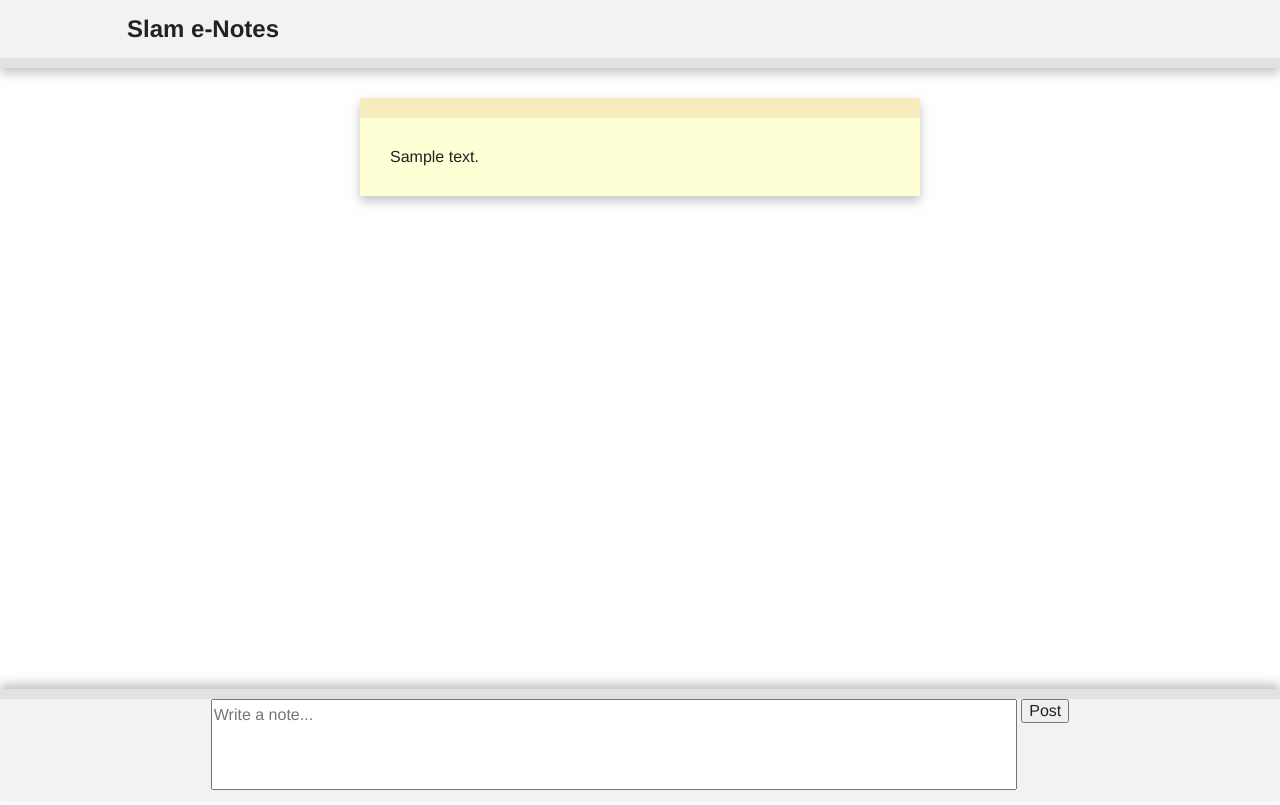
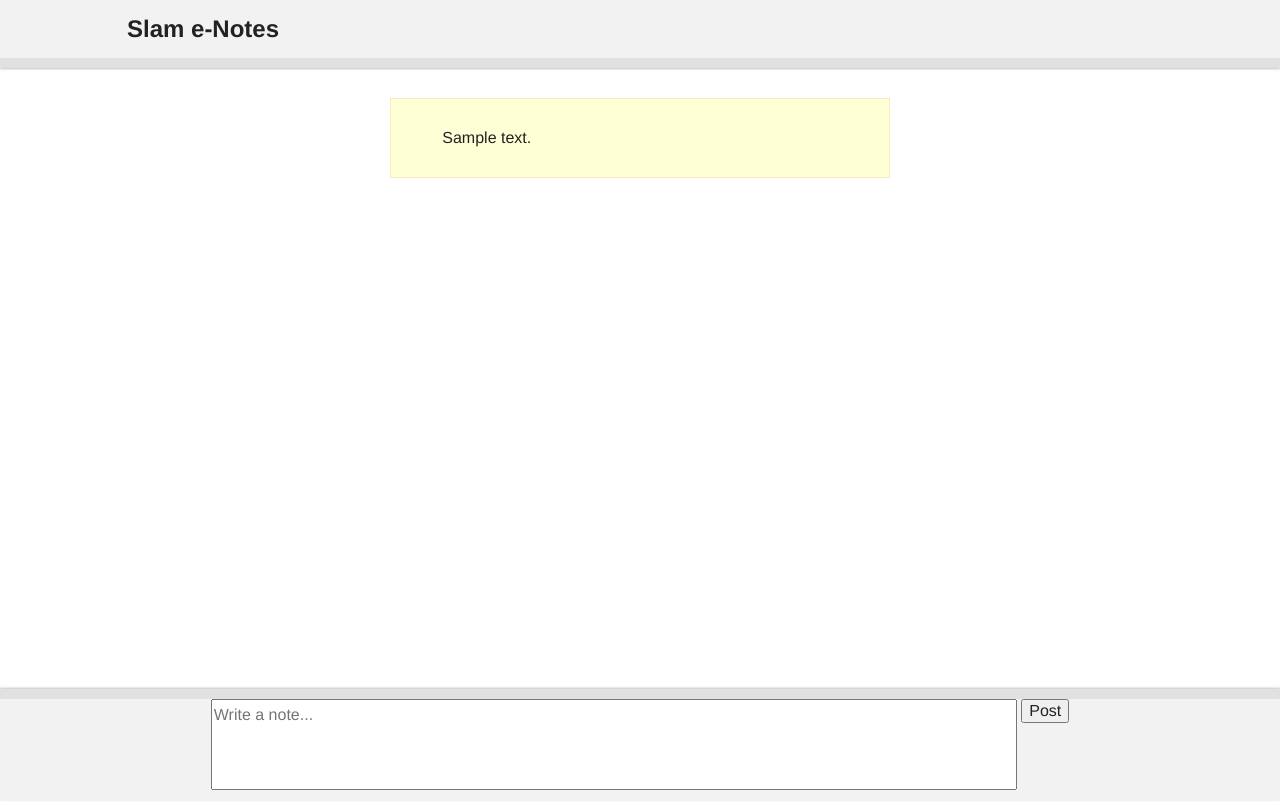
Before and after one commit to CS3398-Arctic/CS3398-Arctic-F2016, a Django app: page /note-test in a window 1280 px wide. Run offline with Django 3.2, Linux system fonts and the light colour scheme; tables that the repository leaves empty hold one stand-in row (values such as "Sample post"); some libraries are stand-ins or nearby versions.

Commit message:
updating note styling in main.css

```diff
--- a/static/css/main.css
+++ b/static/css/main.css
@@ -159,9 +159,9 @@ body.full-height {
 }
 
 .full-height > .header-container {
-    -webkit-box-shadow: 0 5px 10px rgba(170, 170, 170, 0.70);
-    -moz-box-shadow: 0 5px 10px rgba(170, 170, 170, 0.70);
-    box-shadow: 0 5px 10px rgba(170, 170, 170, 0.70);
+    -webkit-box-shadow: 0 1px 2px rgba(170, 170, 170, 0.70);
+    -moz-box-shadow: 0 1px 2px rgba(170, 170, 170, 0.70);
+    box-shadow: 0 1px 2px rgba(170, 170, 170, 0.70);
     border-bottom-width: 10px;
     height: 58px;
     position: relative;
@@ -179,27 +179,25 @@ body.full-height {
 }
 
 .full-height .main {
-    max-width: 600px;
 }
 
 .full-height article.note {
-    border-top: 20px solid #f7ecbe;
+    border: 1px solid #f7ecbe;
     background-color: #ffffd6;
     float: none;
     padding: 10px 5%;
     max-width: 500px;
     width: 100%;
-    -webkit-box-shadow: 0 5px 10px rgba(170, 170, 170, 0.70);
-    -moz-box-shadow: 0 5px 10px rgba(170, 170, 170, 0.70);
-    box-shadow: 0 5px 10px rgba(170, 170, 170, 0.70);
-    text-align: left;
     margin: 0 auto 20px;
+    -webkit-box-sizing: border-box;
+    -moz-box-sizing: border-box;
+    box-sizing: border-box;
 }
 
 .full-height > .footer-container {
-    -webkit-box-shadow: 0 -5px 10px rgba(170, 170, 170, 0.70);
-    -moz-box-shadow: 0 -5px 10px rgba(170, 170, 170, 0.70);
-    box-shadow: 0 -5px 10px rgba(170, 170, 170, 0.70);
+    -webkit-box-shadow: 0 -1px 2px rgba(170, 170, 170, 0.70);
+    -moz-box-shadow: 0 -1px 2px rgba(170, 170, 170, 0.70);
+    box-shadow: 0 -1px 2px rgba(170, 170, 170, 0.70);
     border-top-width: 10px;
     height: 102px;
     text-align: center;
--- a/templates/note_test.html
+++ b/templates/note_test.html
@@ -13,7 +13,7 @@
         <link rel="apple-touch-icon" href="{% static 'images/apple-touch-icon.png' %}">
 
         <link rel="stylesheet" href="{% static 'css/normalize.min.css' %}">
-        <link rel="stylesheet" href="{% static 'css/main.css' %}?1476755275">
+        <link rel="stylesheet" href="{% static 'css/main.css' %}?1476760606">
 
         <script src="{% static 'js/vendor/modernizr-2.8.3-respond-1.4.2.min.js' %}"></script>
     </head>
```
